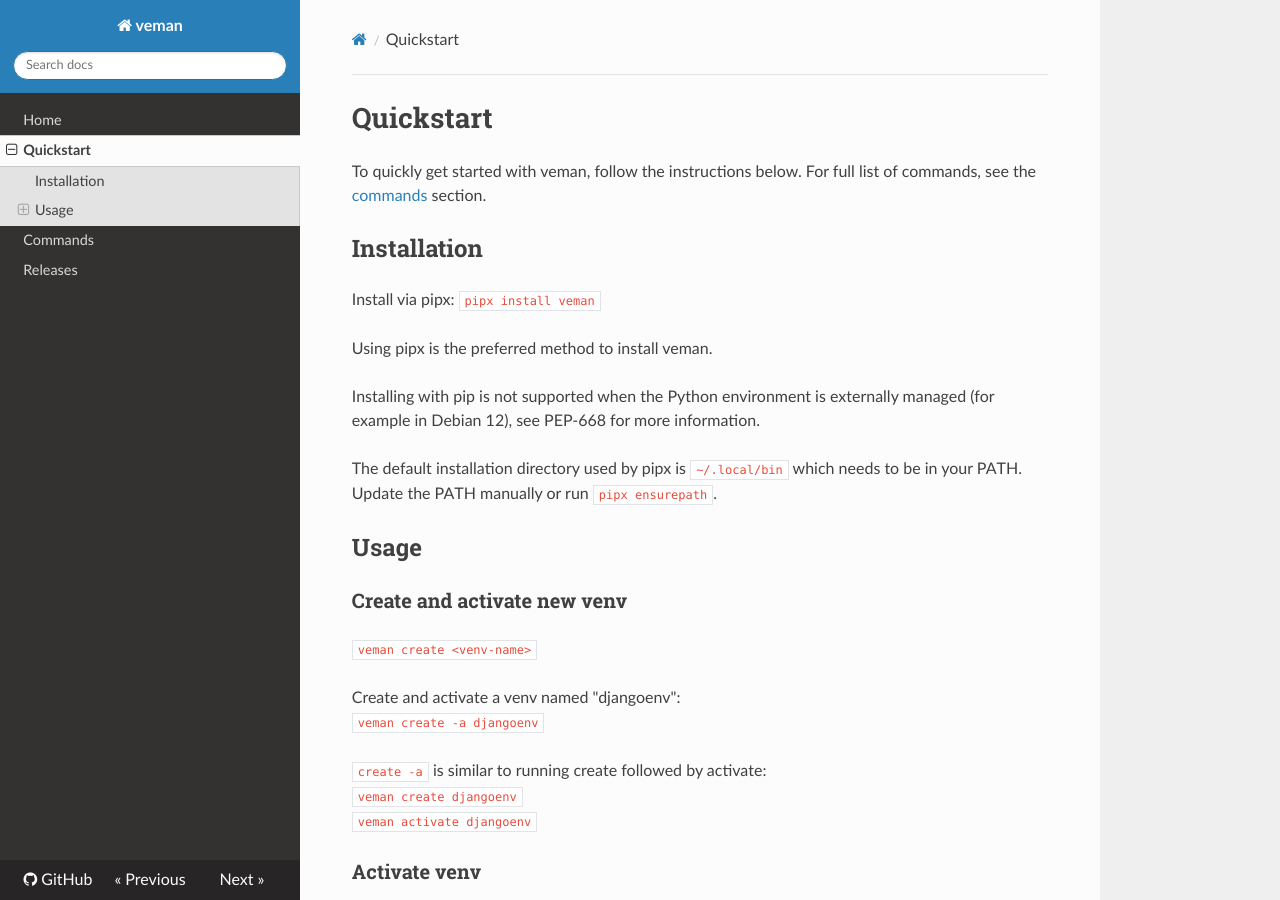
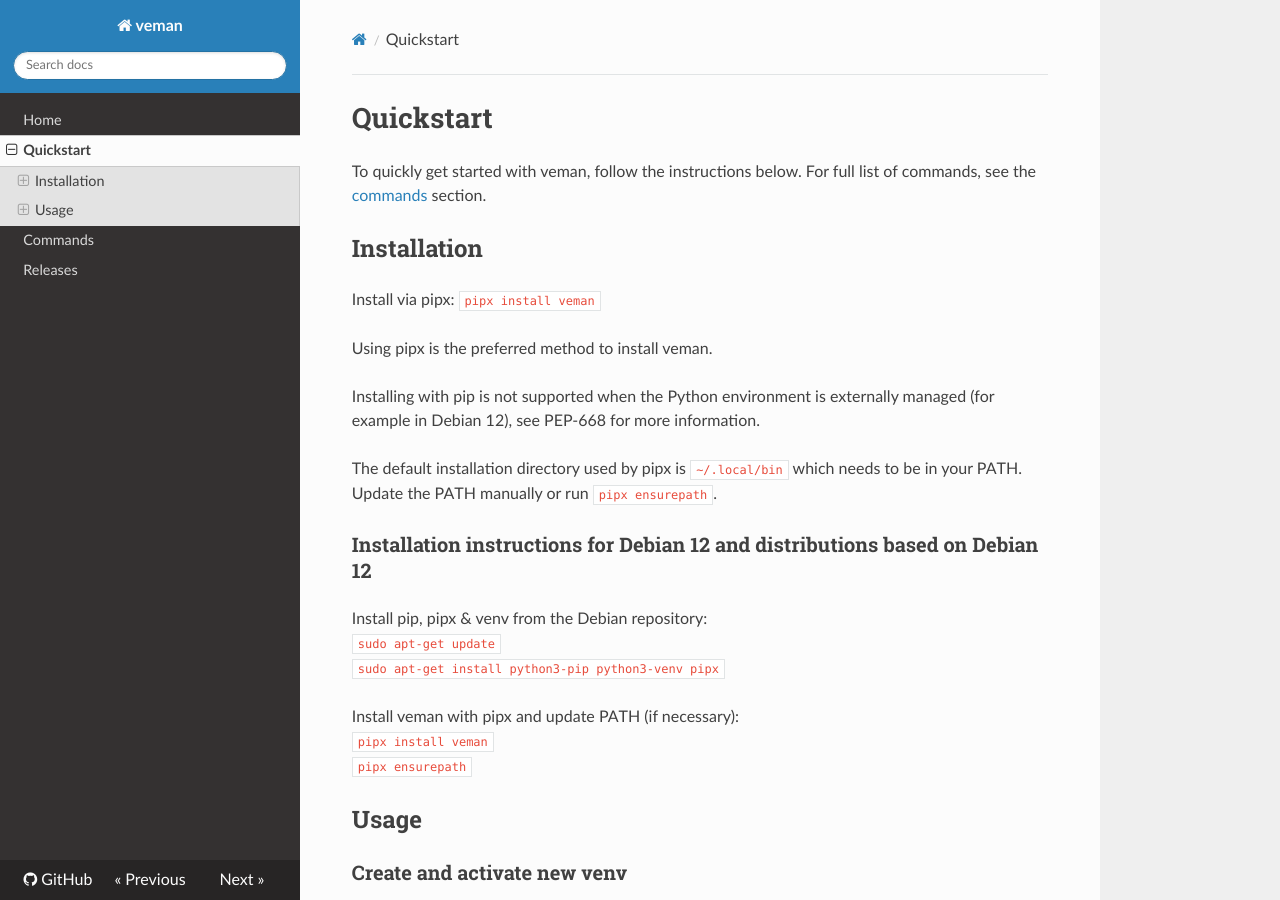
Before and after one commit to tranbom/veman, an MkDocs documentation site: the page built from docs/quickstart.md, in a window 1280 px wide and 900 px high. Built offline with MkDocs 1.6.1, drawn with Linux system fonts in a browser that asks for light colours; nearby versions of some CDN libraries.

Commit message:
Add Debian 12 installation instructions

```diff
--- a/docs/quickstart.md
+++ b/docs/quickstart.md
@@ -14,6 +14,16 @@
 
 The default installation directory used by pipx is `~/.local/bin` which needs to be in your PATH.
 Update the PATH manually or run `pipx ensurepath`.
+
+### Installation instructions for Debian 12 and distributions based on Debian 12
+
+Install pip, pipx & venv from the Debian repository:
+`sudo apt-get update`
+`sudo apt-get install python3-pip python3-venv pipx`
+
+Install veman with pipx and update PATH (if necessary):
+`pipx install veman`
+`pipx ensurepath`
 
 
 ## Usage
```
Also changed, not shown: README.md (+9 -0 lines).
